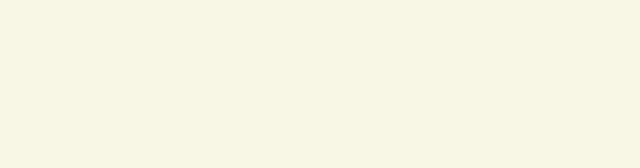
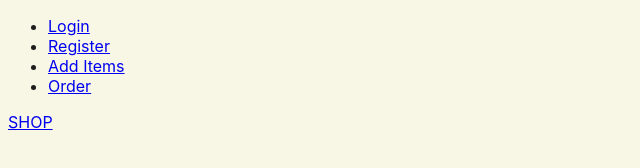
Before and after one commit to AleksandraChvatovaite/aleksandra_chvatovaite_type19_node, a website: page front-end/shop.html in a window 1280 px wide. Shown: the whole page, without its empty margins (0-640 px from the left). Drawn offline with Linux system fonts and the light colour scheme.

Commit message:
navbar html

```diff
--- a/front-end/shop.html
+++ b/front-end/shop.html
@@ -4,10 +4,24 @@
   <meta charset="UTF-8">
   <meta name="viewport" content="width=device-width, initial-scale=1.0">
   <link rel="stylesheet" href="./css/main.css">
-  <title>Document</title>
+  <title>Shop</title>
+  <link rel="icon" href="./assets/logo.png">
   <script src="js/shop.js" defer></script>
 </head>
 <body>
-
-</body>
+  <div class="container">
+    <header>
+      <a class="logo" src="./assets/logo.png" href="shop.html"></a>
+      <nav class="main-nav">
+        <ul class="nav-links">
+          <li><a href="login.html">Login</a></li>
+          <li><a href="register.html">Register</a></li>
+          <li><a href="add-item.html">Add Items</a></li>
+          <li><a href="orders.html">Order</a></li>
+        </ul>
+        <a href="shop.html">SHOP</a>
+      </nav>
+    </header>
+  </div>
+ </body>
 </html>
```
Also changed, not shown: front-end/add-item.html (+12 -1 lines), front-end/login.html (+12 -0 lines), front-end/orders.html (+12 -1 lines), front-end/register.html (+12 -0 lines), front-end/assets/logo.png (added).
